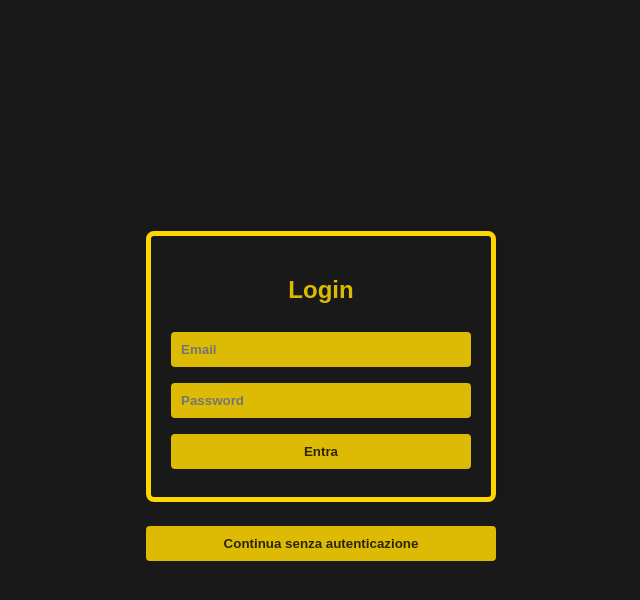
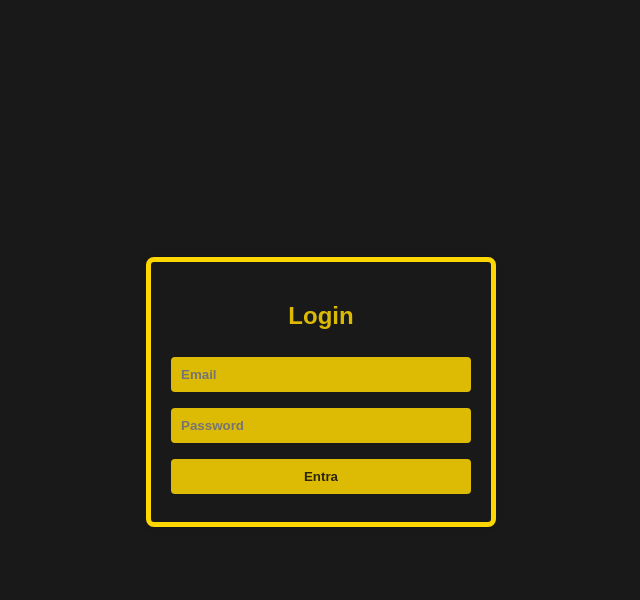
Before and after one commit to AndreaGiuliotti/ecommerce, a PHP site: page /E-Commerce_V2/login.php in a window 1280 px wide. Shown: the top 600 px of the page, without its empty margins (319-959 px from the left). Run offline with PHP 8.4, Linux system fonts and the light colour scheme.

Commit message:
Update login.php

```diff
--- a/views/login.php
+++ b/views/login.php
@@ -15,9 +15,6 @@
         <input type="password" name="password" placeholder="Password" required>
         <input type="submit" value="Entra">
     </form>
-    <a href="http://localhost:63342/E-Commerce_V2/views/products/index.php">
-        <button type="button">Continua senza autenticazione</button>
-    </a>
 </div>
 </body>
 </html>
```
